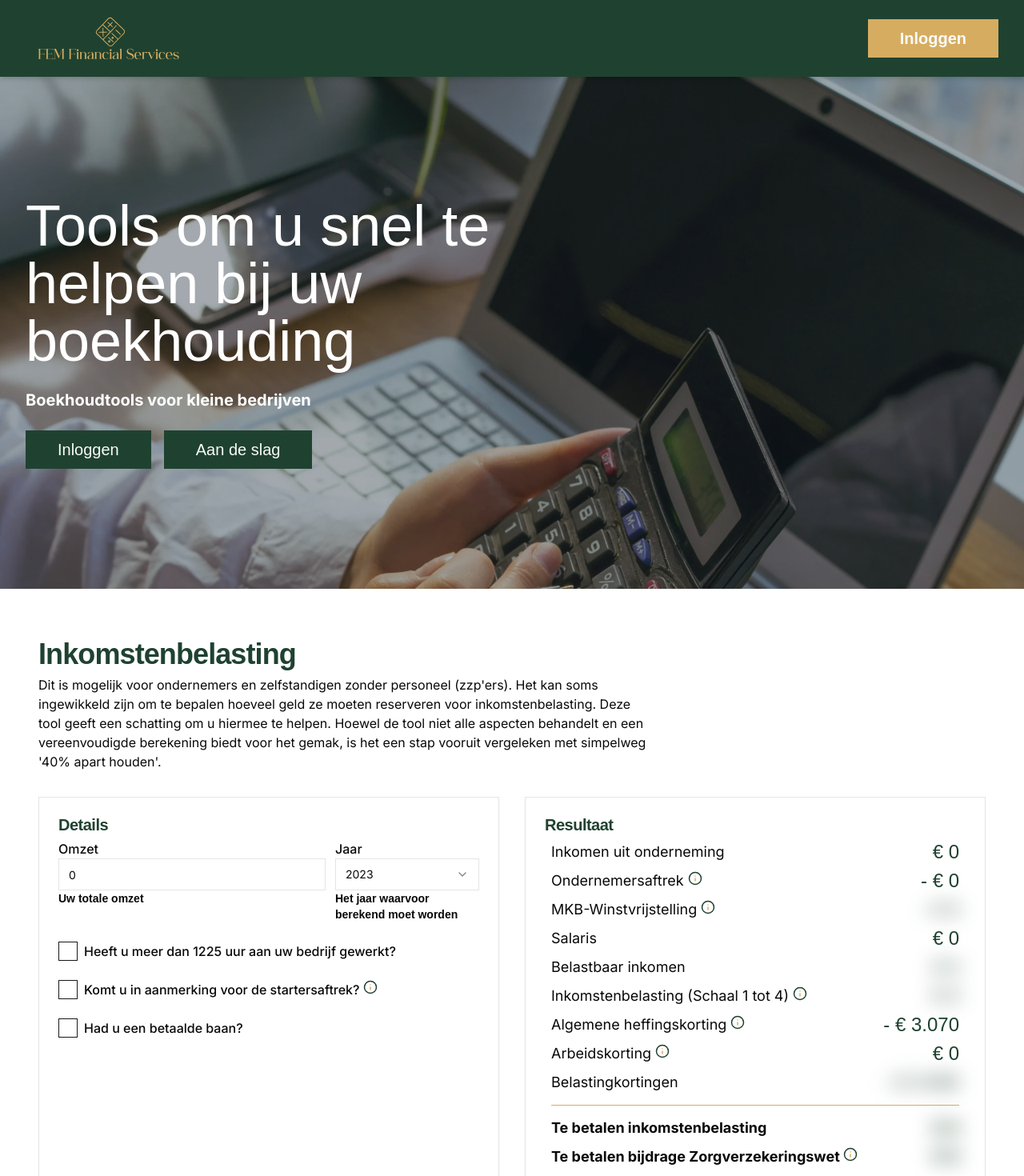
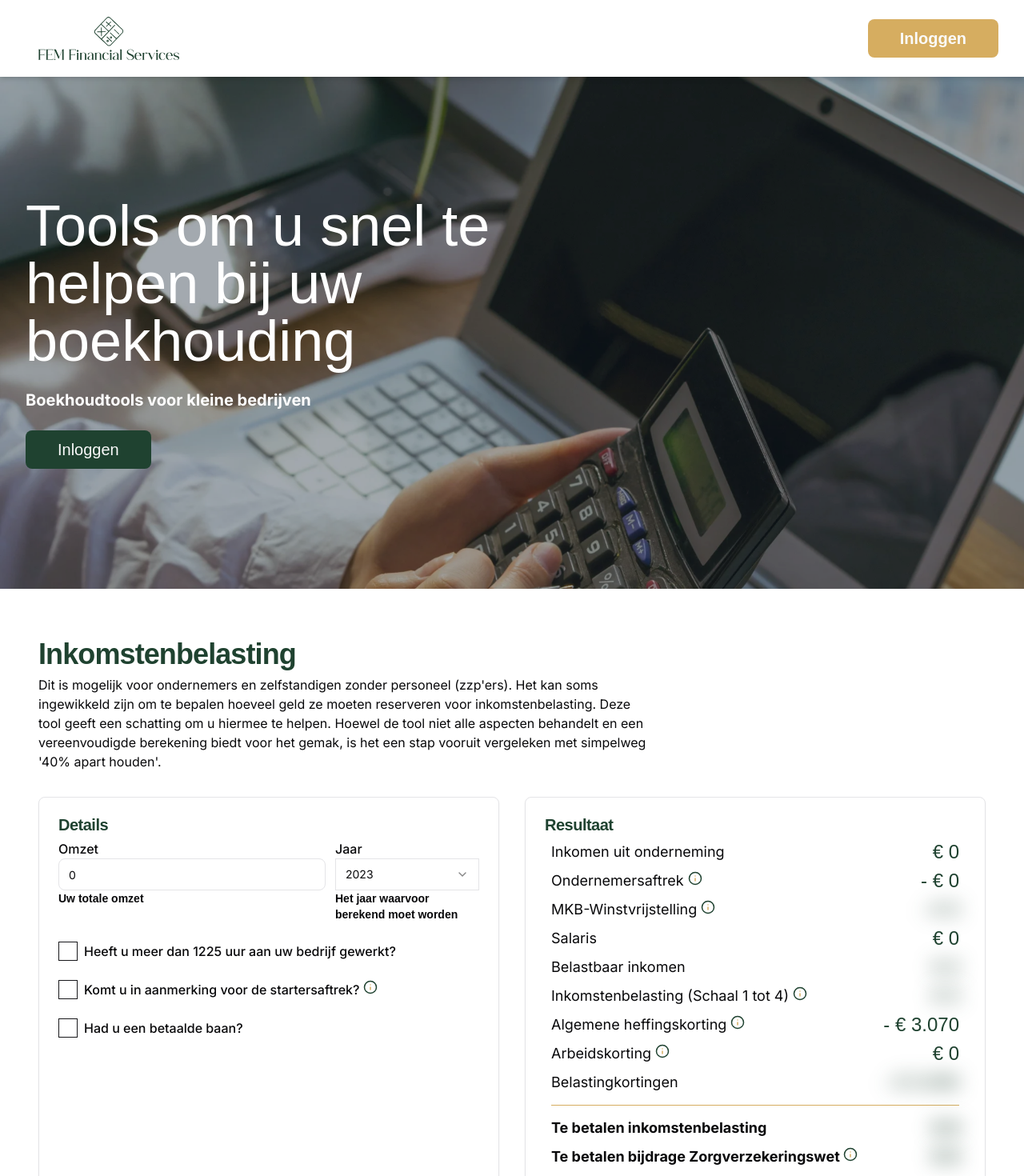
Before and after one commit to Softlio/accounting-tools, a Next.js app: page / in a window 1280 px wide. Shown: the top 1470 px of the page at 80% size. Built offline with nearby package versions, Linux system fonts and the light colour scheme; a web font is replaced by a local one.

Commit message:
Updated styling

```diff
--- a/src/app/(auth)/login/page.tsx
+++ b/src/app/(auth)/login/page.tsx
@@ -23,7 +23,7 @@ const LoginPage = async () => {
     return (
         <main className="w-full h-full flex justify-center items-center bg-theme-accent">
             <section>
-                <Card className="container max-w-[96%] rounded-none border-theme-accent max-sm:shadow-none shadow-xl max-sm:border-none overflow-hidden relative h-[800px] flex-col items-center justify-center grid lg:grid-cols-2 lg:px-0">
+                <Card className="container max-w-[96%] border-theme-accent max-sm:shadow-none shadow-xl max-sm:border-none overflow-hidden relative h-[800px] flex-col items-center justify-center grid lg:grid-cols-2 lg:px-0">
                     <Link
                         href="/register"
                         className={cn(
--- a/src/app/(auth)/logout/page.tsx
+++ b/src/app/(auth)/logout/page.tsx
@@ -19,7 +19,7 @@ const LogoutPage = async () => {
     return (
         <main className='w-full h-full bg-theme-accent flex justify-center items-center'>
             <FadeInAnimation>
-                <Card className='w-[400px] rounded-none'>
+                <Card className='w-[400px]'>
                     <CardHeader className='space-y-4'>
                         <div className='w-full flex justify-center items-center py-4'>
                             <Image src="/images/logo-gold.svg" alt="FEM Financial Services" width={176} height={104} />
--- a/src/components/dashboard/tabs/TabContainer.tsx
+++ b/src/components/dashboard/tabs/TabContainer.tsx
@@ -13,7 +13,7 @@ const TabContainer: React.FC<Props> = ({ value, title, children }) => {
     return (
         <TabsContent value={value} className="w-full mt-4">
             <FadeInAnimation index={2}>
-                <Card className=" rounded-none">
+                <Card className="">
                     <CardHeader>
                         <CardTitle className=" text-4xl leading-none">{title}</CardTitle>
                     </CardHeader>
--- a/src/components/landing/Hero.tsx
+++ b/src/components/landing/Hero.tsx
@@ -36,11 +36,11 @@ const Hero = () => {
                                     {translations.landingPage.hero.loginButton}
                                 </Link>
                             </Button>
-                            <Button size={"lg"} asChild className='text-xl px-10 py-6 hover:bg-theme-secondary transition-colors duration-300'>
+                            {/* <Button size={"lg"} asChild className='text-xl px-10 py-6 hover:bg-theme-secondary transition-colors duration-300'>
                                 <Link href='/register'>
                                     {translations.landingPage.hero.registerButton}
                                 </Link>
-                            </Button>
+                            </Button> */}
                         </div>
                     </FadeInAnimation>
                 </SlideAnimation>
--- a/src/components/landing/IncomeTaxSection.tsx
+++ b/src/components/landing/IncomeTaxSection.tsx
@@ -195,7 +195,7 @@ const IncomeTaxSection = () => {
             </div>
             <div className="container mx-auto">
                 <div className="grid md:grid-cols-2 gap-8">
-                    <Card className="max-w-xl space-y-2 p-6 rounded-none">
+                    <Card className="max-w-xl space-y-2 p-6">
                         <Title type="h4">{translations.incomeTaxTool.details.title}</Title>
 
                         <div className="flex gap-3 w-full">
@@ -261,7 +261,7 @@ const IncomeTaxSection = () => {
                             </>
                         )}
                     </Card>
-                    <Card className="max-w-xl flex flex-col gap-2 p-6 rounded-none">
+                    <Card className="max-w-xl flex flex-col gap-2 p-6">
                         <Title type="h4">{translations.incomeTaxTool.result.title}</Title>
                         <ul className="px-2 flex flex-col gap-1">
                             <ResultRow
--- a/src/components/landing/Navbar.tsx
+++ b/src/components/landing/Navbar.tsx
@@ -5,11 +5,11 @@ import { Button } from '../ui/button'
 
 const Navbar = () => {
     return (
-        <div className='w-full sticky top-0 z-50 bg-theme-primary shadow-md py-4'>
+        <div className='w-full sticky top-0 z-50 bg-theme-light shadow-md py-4'>
             <nav className='container mx-auto flex justify-between items-center max-sm:px-2'>
-                <Link href="/">
-                    <Image src="/images/logo-gold.svg" alt="FEM Financial Services" width={176} height={104} className='h-16 mx-4' />
-                </Link>
+                <a href="https://femfinancialservices.nl/">
+                    <Image src="/images/logo-dark.svg" alt="FEM Financial Services" width={176} height={104} className='h-16 mx-4' />
+                </a>
                 <Button size={"lg"} asChild className='text-xl px-10 py-6 bg-theme-secondary transition-colors duration-300 font-serif font-bold max-sm:hidden'>
                     <Link href='/login'>
                         {translations.landingPage.hero.loginButton}
--- a/src/components/ui/button.tsx
+++ b/src/components/ui/button.tsx
@@ -5,7 +5,7 @@ import * as React from "react"
 import { cn } from "@/lib/utils"
 
 const buttonVariants = cva(
-  "inline-flex items-center justify-center whitespace-nowrap text-sm font-medium ring-offset-background transition-colors focus-visible:outline-none focus-visible:ring-2 focus-visible:ring-ring focus-visible:ring-offset-2 disabled:pointer-events-none disabled:opacity-50",
+  "inline-flex items-center rounded-lg justify-center whitespace-nowrap text-sm font-medium ring-offset-background transition-colors focus-visible:outline-none focus-visible:ring-2 focus-visible:ring-ring focus-visible:ring-offset-2 disabled:pointer-events-none disabled:opacity-50",
   {
     variants: {
       variant: {
--- a/src/components/ui/data-table.tsx
+++ b/src/components/ui/data-table.tsx
@@ -38,7 +38,7 @@ export function DataTable<TData, TValue>({
 
     return (
         <div className=" space-y-2">
-            <div className="rounded-none border shadow-md">
+            <div className=" border shadow-md">
                 <Table>
                     <TableHeader>
                         {table.getHeaderGroups().map((headerGroup) => (
--- a/src/components/ui/dialog.tsx
+++ b/src/components/ui/dialog.tsx
@@ -38,13 +38,13 @@ const DialogContent = React.forwardRef<
     <DialogPrimitive.Content
       ref={ref}
       className={cn(
-        "fixed left-[50%] w-[96%] top-[50%] z-50 grid max-w-lg translate-x-[-50%] translate-y-[-50%] gap-4 border bg-background p-6 shadow-lg duration-200 data-[state=open]:animate-in data-[state=closed]:animate-out data-[state=closed]:fade-out-0 data-[state=open]:fade-in-0 data-[state=closed]:zoom-out-95 data-[state=open]:zoom-in-95 data-[state=closed]:slide-out-to-left-1/2 data-[state=closed]:slide-out-to-top-[48%] data-[state=open]:slide-in-from-left-1/2 data-[state=open]:slide-in-from-top-[48%] sm:rounded-none",
+        "fixed left-[50%] w-[96%] top-[50%] z-50 grid max-w-lg translate-x-[-50%] translate-y-[-50%] gap-4 border bg-background p-6 shadow-lg duration-200 data-[state=open]:animate-in data-[state=closed]:animate-out data-[state=closed]:fade-out-0 data-[state=open]:fade-in-0 data-[state=closed]:zoom-out-95 data-[state=open]:zoom-in-95 data-[state=closed]:slide-out-to-left-1/2 data-[state=closed]:slide-out-to-top-[48%] data-[state=open]:slide-in-from-left-1/2 data-[state=open]:slide-in-from-top-[48%] rounded-lg",
         className
       )}
       {...props}
     >
       {children}
-      <DialogPrimitive.Close className="absolute right-4 top-4 rounded-none opacity-70 ring-offset-background transition-opacity hover:opacity-100 focus:outline-none focus:ring-2 focus:ring-ring focus:ring-offset-2 disabled:pointer-events-none data-[state=open]:bg-accent data-[state=open]:text-muted-foreground">
+      <DialogPrimitive.Close className="absolute right-4 top-4 opacity-70 ring-offset-background transition-opacity hover:opacity-100 focus:outline-none focus:ring-2 focus:ring-ring focus:ring-offset-2 disabled:pointer-events-none data-[state=open]:bg-accent data-[state=open]:text-muted-foreground">
         <X className="h-4 w-4" />
         <span className="sr-only">Close</span>
       </DialogPrimitive.Close>
--- a/src/components/ui/input.tsx
+++ b/src/components/ui/input.tsx
@@ -11,7 +11,7 @@ const Input = React.forwardRef<HTMLInputElement, InputProps>(
       <input
         type={type}
         className={cn(
-          "flex h-10 w-full border border-input bg-background px-3 py-2 text-sm ring-offset-background file:border-0 file:bg-transparent file:text-sm file:font-medium placeholder:text-muted-foreground focus-visible:outline-none focus-visible:ring-2 focus-visible:ring-theme-primary focus-visible:ring-offset-2 disabled:cursor-not-allowed disabled:opacity-50",
+          "flex h-10 w-full rounded-lg border border-input bg-background px-3 py-2 text-sm ring-offset-background file:border-0 file:bg-transparent file:text-sm file:font-medium placeholder:text-muted-foreground focus-visible:outline-none focus-visible:ring-2 focus-visible:ring-theme-primary focus-visible:ring-offset-2 disabled:cursor-not-allowed disabled:opacity-50",
           className
         )}
         ref={ref}
```
Also changed, not shown: public/images/logo-dark.svg (added).
